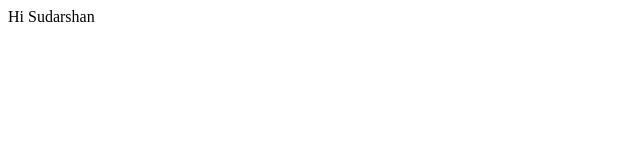
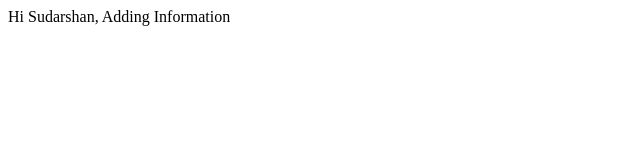
Before and after one commit to sudarshan137/sudarshan137.github.io, a plain HTML site: page index.html in a window 1280 px wide. Shown: the whole page, without its empty margins (0-640 px from the left). Drawn offline with Linux system fonts and the light colour scheme.

Commit message:
Second Commit

```diff
--- a/index.html
+++ b/index.html
@@ -7,6 +7,6 @@
     <title>Document</title>
 </head>
 <body>
-    Hi Sudarshan
+    Hi Sudarshan, Adding Information
 </body>
 </html>
```
